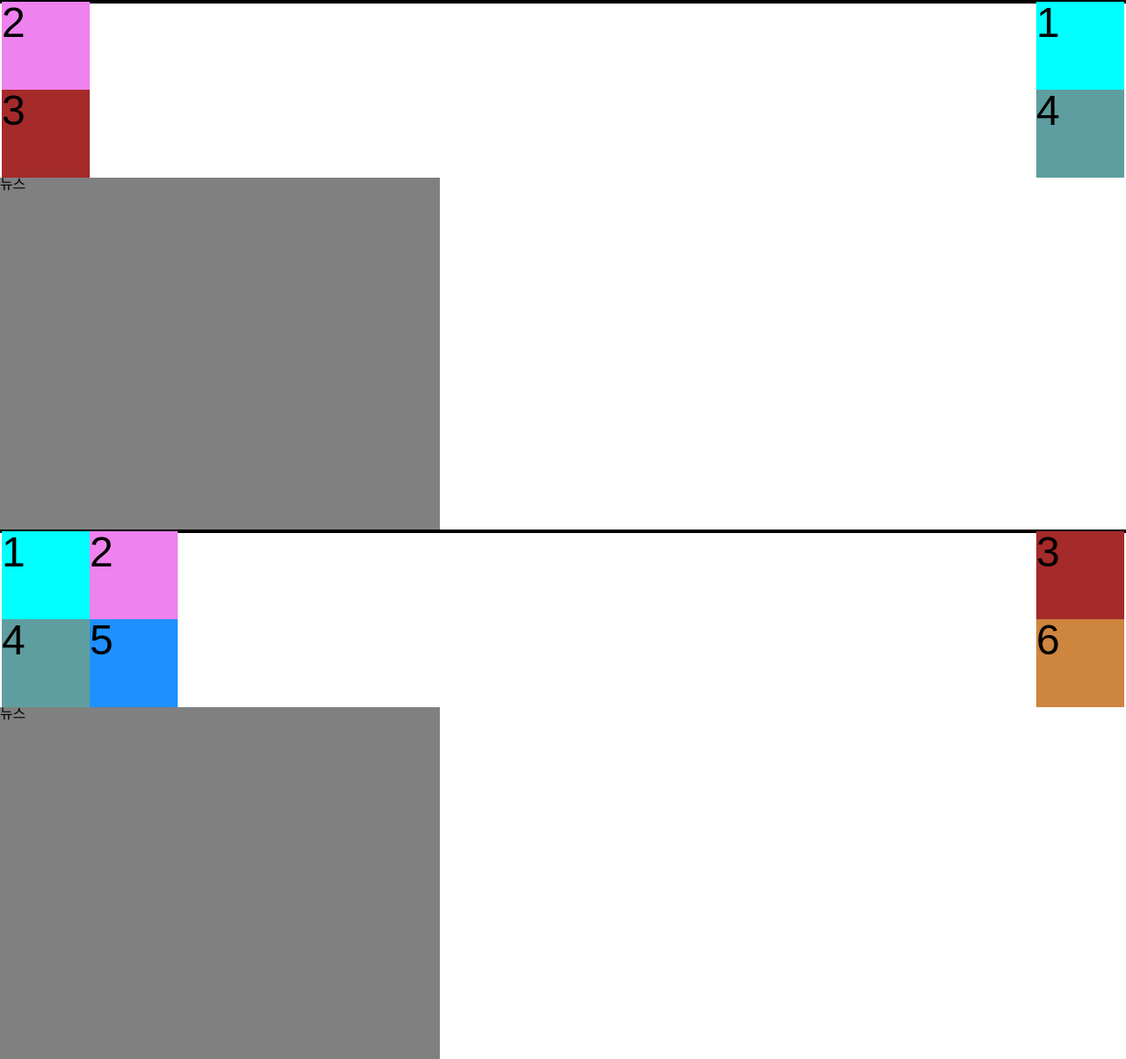
After one commit to tsuroki/HTML_TIL, a PHP site: page /basic_layout.html in a window 1280 px wide. The commit adds this page. Shown: the whole page at 88% size. Run offline with PHP 8.4, Linux system fonts and the light colour scheme.

Commit message:
CSS 및 float 연습 및 마켓컬리 회원가입 완성

```diff
--- /dev/null
+++ b/basic_layout.html
@@ -0,0 +1,92 @@
+<!DOCTYPE html>
+<html lang="ko">
+<head>
+    <meta charset="UTF-8">
+    <meta name="viewport" content="width=device-width, initial-scale=1.0">
+    <meta name="description" content="">
+    <meta name="keywords" content="">
+    <link rel="stylesheet" href="./figma_layout/styles/reset.css">
+    <link rel="shortcut icon" href="favicon.ico" type="image/x-icon">
+    <style>
+        #layout {
+            border: 2px solid black;/*
+            overflow: hidden; */
+            /* 부모는 자식 크기만큼 자신의 크기를 결정하는데 자식 나가버리면 뭣도 없으니까 가라앉아버린다. */
+            /* 자식 요소에 Float가 적용되면 붕 떠버려서 나가버리니까 속 빈거 없애버리는거지 */
+            /* 1. 부모 높이 px 고정 (추천) */
+            /* height: 100px; */
+            /*==================================================*/
+            /* 2. 상상속의 자식을 만들어주자 (추천) */
+            /* 가상 자식 요소 */
+            /*==================================================== */
+            /* 3. 영역 바깥쪽 숨기기 */
+            /* 바깥 쪽 활용 디자인이 있을 경우 사용금지. */
+            /* 4. 겹침 문제 해결로 다음 형제 요소에서 float 재설정 */
+        }
+        #layout::after {
+            /* content:'';
+            display:block; clear: both; */
+        }
+        #layout > div {
+            width:100px; height: 100px;
+            font-size: 3rem;
+        }
+        #layout .box1{float: right; background-color: aqua;}
+        #layout .box2{float: left; background-color: violet;}
+        #layout .box3{float: left; clear: both; background-color: brown;}
+        #layout .box4{float: right;background-color: cadetblue;}
+        /* float를 부여한 CSS요소들은 부모 밖으로 독립을 하므로
+        모든 자식 요소들이 Float를 하기 전 까진
+        남아있는 자식 요소로 크기를 유지한다.
+
+        만약 모든 자식 요소들이 밖으로 나가면
+        크기를 가지고 있는 자식 요소가 없으므로
+        그대로 크기가 사라져 최소 크기로 줄어들며 붕괴한다.
+        이때 만일 HTML태그와 함께 문자나 숫자를 작성했다면
+        HTML은 따로 분리된채 CSS요소만 부모에 속박된다.
+
+        */
+        section {
+            width: 500px; height: 400px;
+            background: gray;
+            clear: both;
+        }
+
+        #layout2 {border: 2px solid black;}
+        #layout2 > div {
+            width:100px; height: 100px;
+            font-size: 3rem;
+        }
+        #layout2 .boxa {float: left; background-color: aqua;}
+        #layout2 .boxb {float: left; background-color: violet;}
+        #layout2 .boxc {float: right; background-color: brown;}
+        #layout2 .boxd {float: left; clear:both; background-color: cadetblue;}
+        #layout2 .boxe {float: left; background-color: dodgerblue;}
+        #layout2 .boxf {float: right; background-color: peru;}
+        section:last-child {
+            width: 500px; height: 400px;
+            background: gray;
+            clear: both;
+        }
+    </style>
+    <title>Document</title>
+</head>
+<body>
+    <div id="layout">
+        <div class="box1">1</div>
+        <div class="box2">2</div>
+        <div class="box3">3</div>
+        <div class="box4">4</div>
+    </div>
+    <section>뉴스 </section>
+    <div id="layout2">
+        <div class="boxa">1</div>
+        <div class="boxb">2</div>
+        <div class="boxc">3</div>
+        <div class="boxd">4</div>
+        <div class="boxe">5</div>
+        <div class="boxf"><span>6</span></div>
+    </div>
+    <section>뉴스 </section>
+</body>
+</html>
```
Also changed, not shown: figma_layout/form/market_join/style/join.css (+20 -9 lines).
